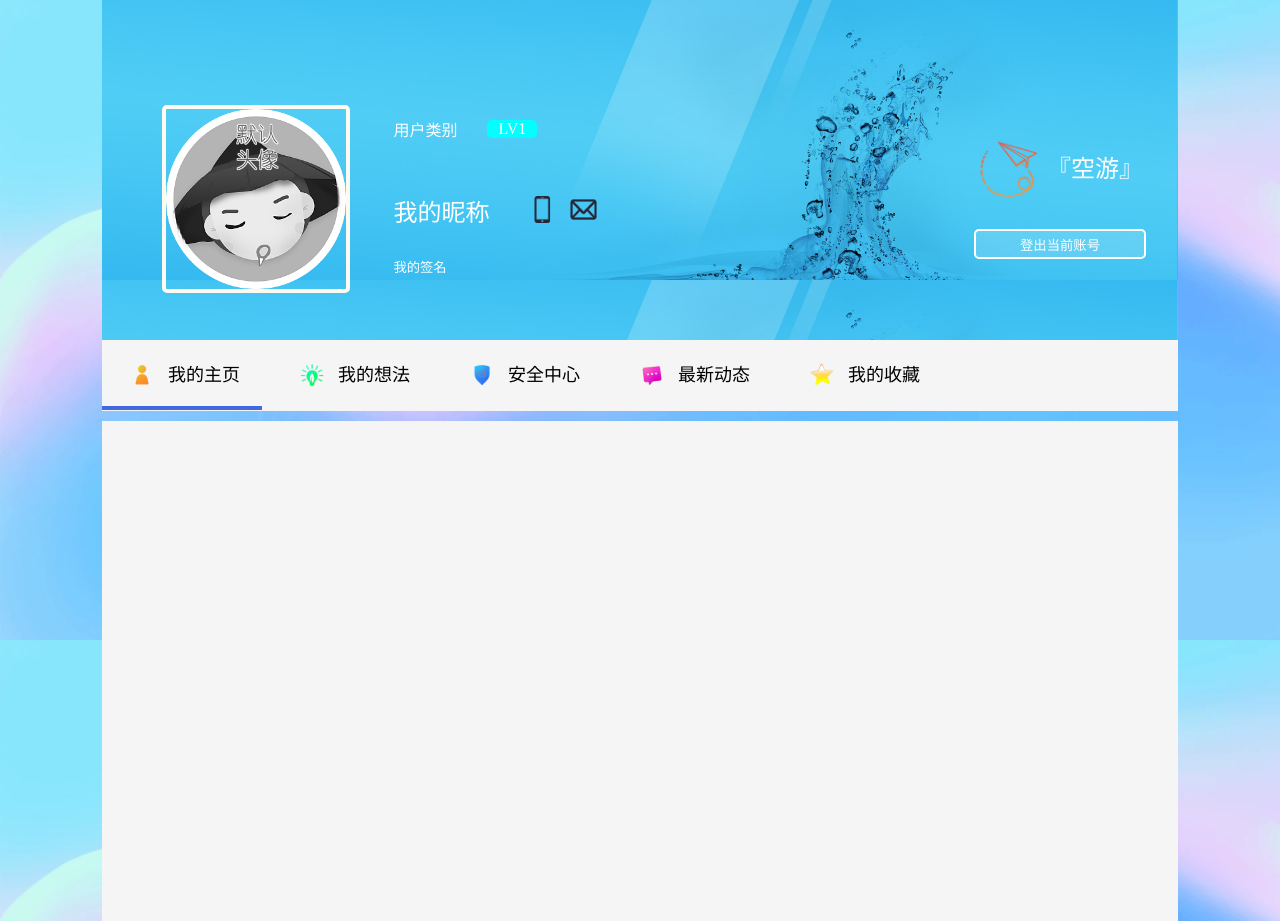
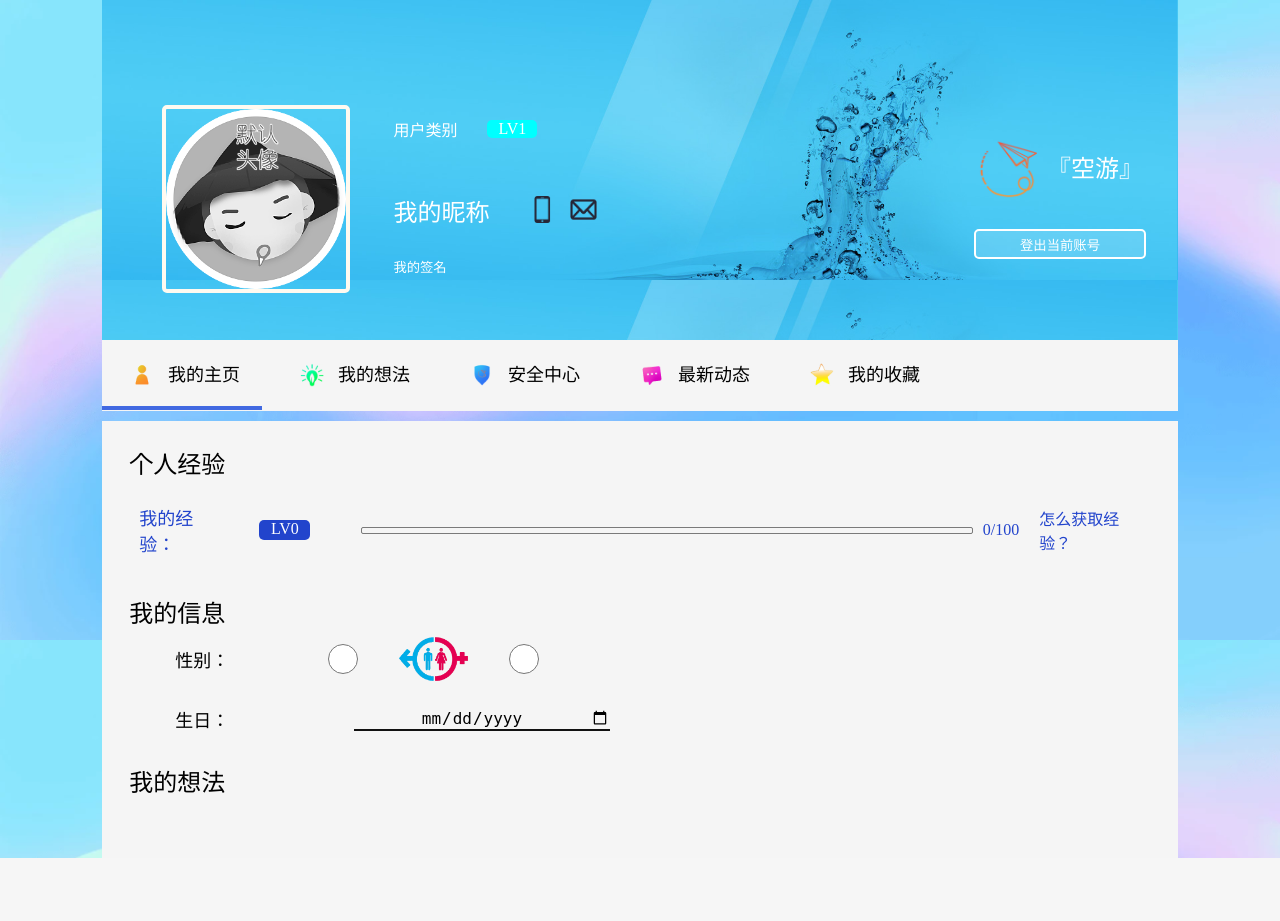
Before and after one commit to VicRanger/Compayu-BackEnd, a Django app: page /user/usercenter/ in a window 1280 px wide. After the commit the page ends 858 px from the top, so only its background shows below. Run offline with Django 3.2, Linux system fonts and the light colour scheme; parts of the project's set-up code (start-up, migrations or seed data) failed here and were passed over; some web fonts are replaced.

Commit message:
继续做我的主页部分前端

```diff
--- a/backsite/api/views.py
+++ b/backsite/api/views.py
@@ -26,6 +26,7 @@ def setting(request):
 def getuserinfo(request):
     response = {'msg': '用户数据API', 'code': '200'}
     what = request.POST.get("what", '')
+    # print(what)
     if what == '':
         response['msg'] = '未获取参数'
         return JsonResponse(response)
@@ -77,6 +78,8 @@ def getuserinfo(request):
                 response["level"] = user.level
                 # userinfo
                 response["signature"] = userinfo.signature
+                response["gender"] = userinfo.gender
+                response["birthday"] = userinfo.birthday
             return JsonResponse(response)
         elif what == 'setuser':
             if uid == 0:
@@ -88,12 +91,17 @@ def getuserinfo(request):
             else:
                 where = request.POST.get('where', '')
                 if where != '':
+                    # print(where)
                     user = models.User.objects.filter(id=uid)[0]
                     userinfo = models.UserInfo.objects.filter(user=user)[0]
                     if where == 'signature':
                         data = request.POST.get('data', '')
                         userinfo.signature = data
-
+                    if where == 'genderAndBirthday':
+                        gender = request.POST.get('gender')
+                        birth = request.POST.get('birth')
+                        userinfo.gender = gender
+                        userinfo.birthday = birth
                     userinfo.save()
                     user.save()
                     response['msg'] = '用户数据更新: '+where
--- a/backsite/compayu/models.py
+++ b/backsite/compayu/models.py
@@ -99,6 +99,7 @@ class Thought(models.Model):
         Media, related_name='thought_media', on_delete=models.SET_NULL, blank=True, null=True)
     rich_text = models.ForeignKey(
         Editor, related_name='thought_content', on_delete=models.SET_NULL, blank=True, null=True)
+    viewtimes = models.IntegerField(default=0)
 
     class Meta:
         db_table = 'Thought'
--- a/static/templates/static/css/userCenter.css
+++ b/static/templates/static/css/userCenter.css
@@ -135,6 +135,11 @@ body{
 	margin-left: 10px;
 	cursor: pointer;
 }
+.userCenter_up_icon{
+	height: 100%;
+	margin-left: 10px;
+	cursor: pointer;
+}
 #userCenter_up_email{
 	height: 100%;
 	margin-left: 10px;
@@ -241,7 +246,152 @@ body{
 	flex-direction: column;
 	background: whitesmoke;
 }
+.userCenter_title{
+	width: 100%;
+	font-weight: 300;
+	font-size: x-large;
+}
+.userCenter_subtitle{
+	font-weight: 200;
+	font-size: large;
+	margin-left: 10px;
+}
 #userCenter_myinfo{
 	width: 100%;
-	height: 500px;
+	display: flex;
+	flex-direction: column;
+	justify-content: center;
+	align-items: center;
 }
+#userCenter_myinfo_level{
+	width: 95%;
+	margin-top: 24px;
+	display: flex;
+	flex-direction: column;
+}
+#userCenter_level{
+	height: 100px;
+	display: flex;
+	flex-direction: row;
+	align-items: center;
+	overflow: hidden;
+}
+#userCenter_level_p{
+	width: 5%;
+	margin-left: 3%;
+	height: 20%;
+	color: white;
+	background: #2244CC;
+	text-align: center;
+	border-radius: 5px;
+}
+#userCenter_level_lineContainer{
+	width: 60%;
+	margin-left: 5%;
+	height: 5px;
+	border-radius: 2px;
+	display: flex;
+	justify-content: flex-start;
+	border: rgba(0,0,0,0.5) solid 1px;
+}
+#userCenter_level_line{
+	transition: all 0.2s ease;
+	background: #2244CC;
+	width: 0%;
+	height: 100%;
+}
+
+#userCenter_myinfo_userinfo{
+	width: 95%;
+	margin-top: 14px;
+	display: flex;
+	flex-direction: column;
+}
+.userCenter_row{
+	width: 100%;
+	height: 60px;
+	display: flex;
+	flex-direction: row;
+	align-items: center;
+}
+#genderSwitch{
+	width: 40%;
+	height: 100%;
+	display: flex;
+	flex-direction: row;
+	align-items: center;
+	justify-content: center;
+}
+#userCenter_genderImg{
+	height: 50px;
+	margin-left: 10%;
+	margin-right: 10%;
+}
+#userCenter_boy{
+	width: 30px;
+	height: 30px;
+	position: relative;
+	cursor: pointer;
+	transition: all 0.2s ease;
+}
+#userCenter_boy:checked:after{
+	content: '';
+	width: 30px;
+	height: 30px;
+	border: 2px solid #EDD19D;
+	display: inline-block;
+	border-radius: 50%;
+	vertical-align: middle;
+}
+#userCenter_girl{
+	width: 30px;
+	height: 30px;
+	position: relative;
+	cursor: pointer;
+	transition: all 0.2s ease;
+}
+#userCenter_girl:checked:after{
+	content: '';
+	width: 30px;
+	height: 30px;
+	border: 2px solid #FF4500;
+	display: inline-block;
+	border-radius: 50%;
+	vertical-align: middle;
+}
+.birthdayInput{
+	border: none;
+	background: transparent;
+	border-bottom: #111111 solid 2px;
+	width: 25%;
+	font-size: large;
+	cursor: pointer;
+	text-align: center;
+}
+#submitBtn_myinfo{
+	transition: all 0.2s ease;
+	display: flex;
+	width: 60%;
+	flex-direction: column;
+	align-items: center;
+	display: none;
+	opacity: 0;
+}
+#myinfoSubmitBtn{
+	width: 45%;
+	border: #2244CC solid 2px;
+	height: 30px;
+	background: transparent;
+	transition: all 0.2s ease;
+	cursor: pointer;
+}
+#myinfoSubmitBtn:hover{
+	color: white;
+	background: #2244CC;
+}
+#userCenter_myinfo_thought{
+	width: 95%;
+	margin-top: 14px;
+	display: flex;
+	flex-direction: column;
+}
--- a/static/templates/static/js/userCenter.js
+++ b/static/templates/static/js/userCenter.js
@@ -105,6 +105,21 @@ function setUserData(page){
 	document.getElementById("userLevel").innerHTML = "LV"+parseInt(userinfo.level/100);
 	document.getElementById("userCenter_nickname").innerHTML = userinfo.nickname;
 	document.getElementById("userCenter_signature").value = userinfo.signature;
+	var gender = userinfo.gender;
+	var boxObj = document.getElementById('otherInfo');
+	if (gender == 1){
+		var genderImg = document.createElement('img');
+		genderImg.setAttribute('src','/static/img/userCenter_boy.png');
+		genderImg.setAttribute('class','userCenter_up_icon');
+		genderImg.setAttribute("title",'糙汉子')
+		boxObj.appendChild(genderImg);
+	}else if (gender == 2){
+		var genderImg = document.createElement('img');
+		genderImg.setAttribute('src','/static/img/userCenter_girl.png');
+		genderImg.setAttribute('class','userCenter_up_icon');
+		genderImg.setAttribute("title",'萌妹子')
+		boxObj.appendChild(genderImg);
+	}
 	if (userinfo.email){
 		var email = document.getElementById("userCenter_up_email");
 		email.setAttribute('src', "/static/img/email_on.png");
@@ -113,10 +128,20 @@ function setUserData(page){
 		var phone = document.getElementById("userCenter_up_phone");
 		phone.setAttribute('src', "/static/img/phone_on.png");
 	}
+	page = getPage();
 	// 按页码填充数据
-	if (page == 1){
+	if (page == 0){
 		// 个人主页
-
+		var boy = document.getElementById("userCenter_boy");
+		var girl = document.getElementById("userCenter_girl");
+		boy.checked = false;
+		girl.checked = false;
+		if (gender == 1){
+			boy.checked = true;
+		}else if (gender == 2){
+			girl.checked = true;
+		}
+		$('#userCenter_birthday').val(userinfo.birthday);
 	}
 }
 
@@ -160,7 +185,6 @@ function uploadAvatar(){
 		},error: function () {
 			//alert("访问繁忙，请重试")
 		}
-
 	})
 }
 
@@ -224,18 +248,7 @@ function logout(){
 function initSwitchBtn(){
 	var btns_p = document.getElementsByClassName("userCenter_btn_p");
 	var page = 0;
-	if (which=='myinfo'){
-		// 第一页
-		page = 0;
-	}else if(which=='mymessage'){
-		page = 1;
-	}else if(which=='mysafety'){
-		page = 2;
-	}else if(which=='mynews'){
-		page = 3;
-	}else if(which=='mystar'){
-		page = 4;
-	}
+	page = getPage();
 
 	for (var i=0;i<btns_p.length;i++){
 		if (i==page){
@@ -285,3 +298,66 @@ function userCenter_changePage(p){
 		window.location.href = '/user/usercenter/?which=mystar';
 	}
 }
+
+function getPage(){
+	var page = 0;
+	if (which=='myinfo'){
+		// 第一页
+		page = 0;
+	}else if(which=='mymessage'){
+		page = 1;
+	}else if(which=='mysafety'){
+		page = 2;
+	}else if(which=='mynews'){
+		page = 3;
+	}else if(which=='mystar'){
+		page = 4;
+	}
+	return page;
+}
+
+function showSubmitBtn(){
+	var btn = document.getElementById("submitBtn_myinfo");
+	btn.style.display = 'flex';
+	setTimeout(function(){
+		btn.style.opacity = '1';
+	},300);
+}
+
+function myinfoSubmit(){
+	var gender = 0;
+	var boy = document.getElementById("userCenter_boy");
+	var girl = document.getElementById("userCenter_girl");
+	if (boy.checked){
+		gender = 1;
+	}else if(girl.checked){
+		gender = 2;
+	}
+	var birthday = document.getElementById("userCenter_birthday").value;
+	$.ajax({
+		url:'/api/user/',
+		type:'POST',//HTTP请求类型
+		timeout:5000,//超时时间设置为10秒；
+		dataType: "json",
+		data: {
+			'token': getToken(),
+			'what' : 'setuser',
+			'where' : 'genderAndBirthday',
+			'gender' : gender,
+			'birth' : birthday,
+		},// data是必须的,可以空,不能没有
+		success:function(ret){
+			if (ret.code == '200' ){
+				alert('修改成功');
+			}
+			else if(ret.code=='403'){
+				isLogin = 'False';
+				alert("你的登录已过期,请重新登录");
+				jumpToLogin();
+			}
+		},
+		error:function(xhr,type,errorThrown){
+			console.log(errorThrown);
+		}
+	});
+}
--- a/static/templates/templates/userCenter.html
+++ b/static/templates/templates/userCenter.html
@@ -82,8 +82,44 @@
 	<!--主题切换页面-->
 	<div id="userCenter_infoContainer">
 		<!--个人主页，包括一些个人的信息等等-->
-		<div id="userCenter_myinfo" class="userCenter_infoPage">
+		<div id="userCenter_myinfo">
+			<div id="userCenter_myinfo_level">
+				<p class="userCenter_title"> 个人经验 </p>
+				<div id="userCenter_level">
+					<p class="userCenter_subtitle" style="color: #2244CC;">我的经验：</p>
+					<p id="userCenter_level_p">LV0</p>
+					<div id="userCenter_level_lineContainer">
+						<div id="userCenter_level_line"></div>
+					</div>
+					<p style="color: #2244CC; margin-left: 10px;">0/100</p>
+					<p title="多多发送自己的想法吧" style="margin-left: 20px;color: #2244CC;cursor: pointer;">怎么获取经验？</p>
+				</div>
+			</div>
+			<div id="userCenter_myinfo_userinfo">
+				<p class="userCenter_title"> 我的信息 </p>
+				<div class="userCenter_row">
+					<p class="userCenter_subtitle">&emsp;&emsp;性别：</p>
+					<div id="genderSwitch">
+						<input onchange="showSubmitBtn()" type="radio" name="gender" id="userCenter_boy"/>
+						<img src="{% static 'img/gender.png' %}" id="userCenter_genderImg"/>
+						<input onchange="showSubmitBtn()" type="radio" name="gender" id="userCenter_girl"/>
+					</div>
+				</div>
+				<div class="userCenter_row">
+					<p class="userCenter_subtitle" style="margin-right: 125px;">&emsp;&emsp;生日：</p>
+					<input onchange="showSubmitBtn()" type="date" id="userCenter_birthday" class="birthdayInput"/>
+				</div>
+				<div id="submitBtn_myinfo">
+					<p style="font-size: small;color: darkslateblue;margin-top: 7px;margin-bottom: 3px;">谢谢你告诉我你的秘密，别忘了提交哦</p>
+					<input onclick="myinfoSubmit()" type="button" id="myinfoSubmitBtn" value="提&emsp;交"/>
+				</div>
+			</div>
+			<div id="userCenter_myinfo_thought">
+				<p class="userCenter_title"> 我的想法 </p>
+				<div class="userCenter_row">
 
+				</div>
+			</div>
 		</div>
 	</div>
 
```
Also changed, not shown: static/templates/static/css/userPage.css (+4 -10 lines), backsite/compayu/migrations/0002_thought_viewtimes.py (added), static/templates/static/img/BG.jpg (deleted), static/templates/static/img/gender.png (added), static/templates/static/img/userCenter_boy.png (added), static/templates/static/img/userCenter_girl.png (added), static/templates/static/img/userPageBG.jpg (deleted).
